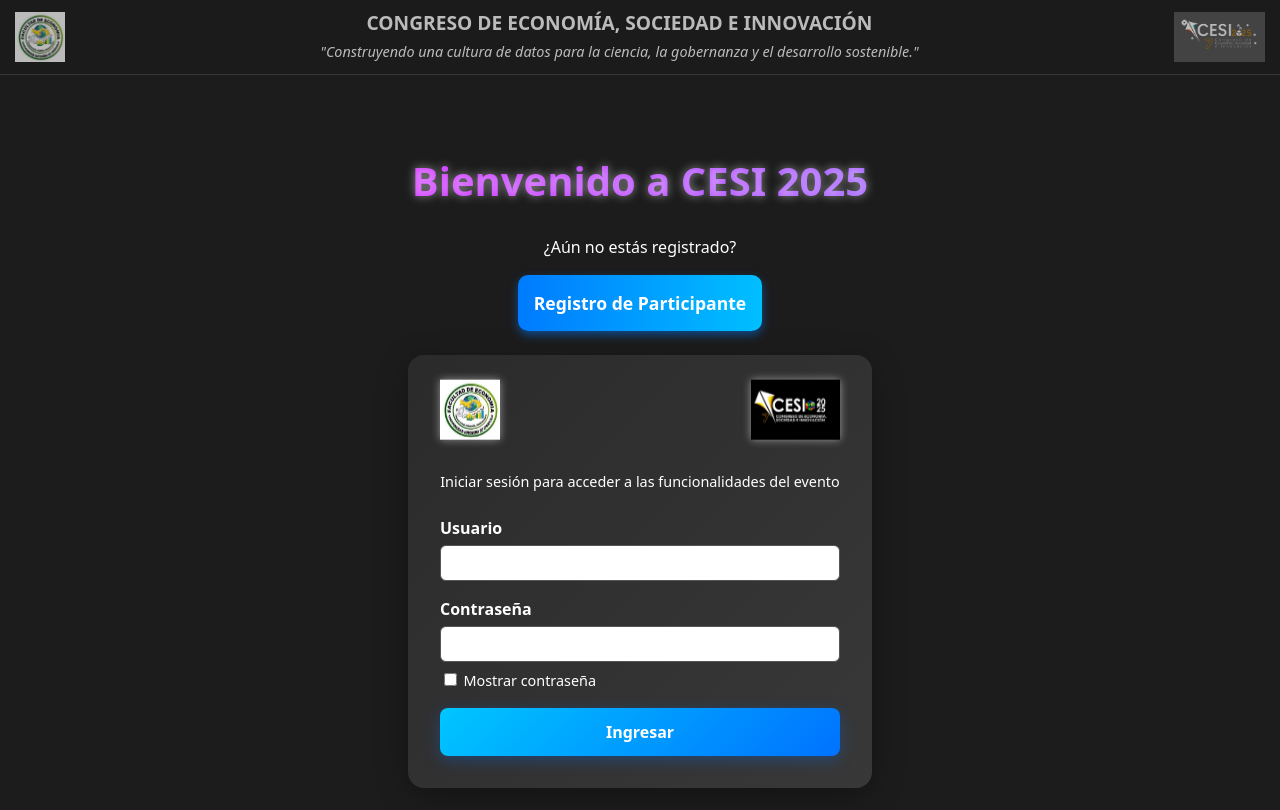
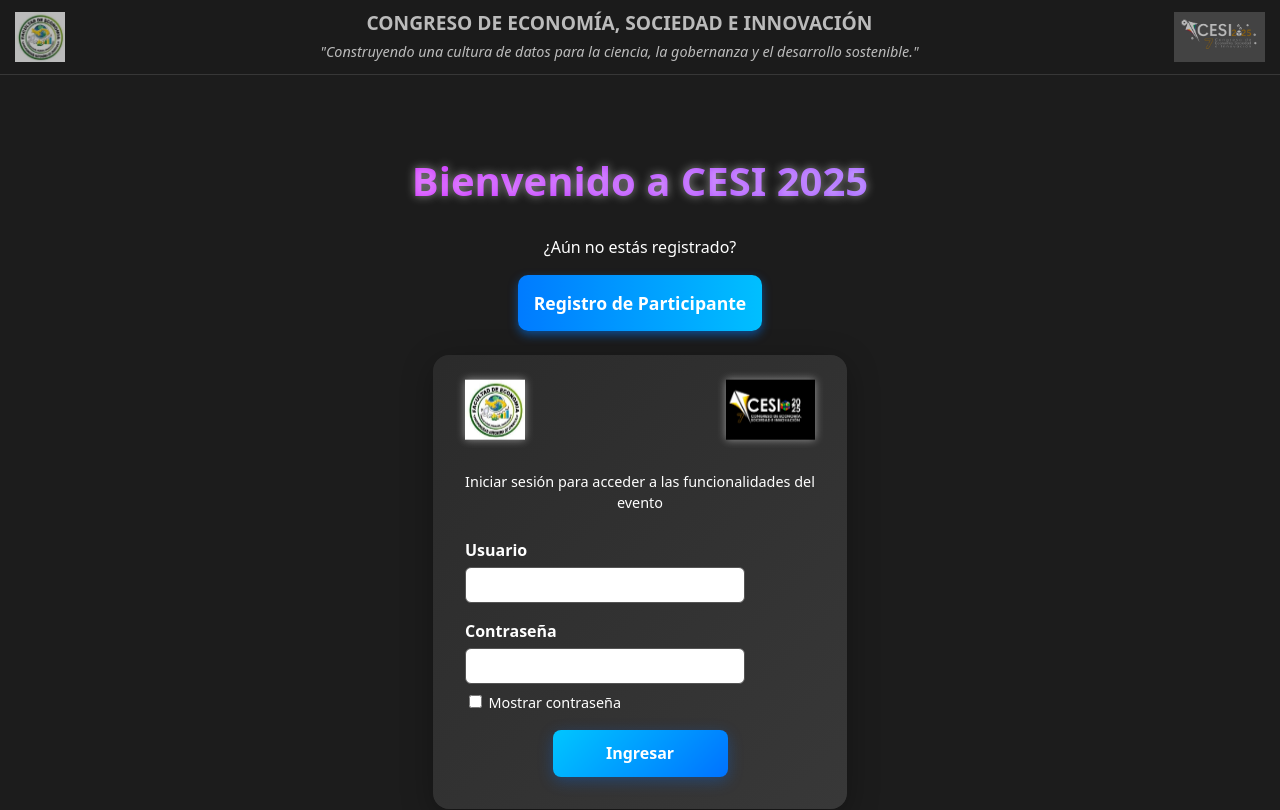
Before and after one commit to Informaticspro/cesi-asistencia, a React (Vite) app: page / in a window 1280 px wide. Shown: the top 810 px of the page. Built offline with nearby package versions, Linux system fonts and the light colour scheme; no server answers; the database is empty.

Commit message:
mejorando visualizacion2

```diff
--- a/src/Bienvenida.jsx
+++ b/src/Bienvenida.jsx
@@ -184,7 +184,7 @@ return (
     borderRadius: "16px",
     boxShadow: "0 8px 32px rgba(0,0,0,0.3)",
     width: "100%",
-    maxWidth: "400px",
+    maxWidth: "350px",
     backdropFilter: "blur(10px)",
     WebkitBackdropFilter: "blur(10px)",
   }}
@@ -269,7 +269,7 @@ onMouseOut={(e) => {
             onChange={(e) => setUsuario(e.target.value)}
             required
             style={{
-              width: "100%",
+              width: "80%",
               padding: "0.6rem",
               borderRadius: "6px",
               border: "1px solid #555",
@@ -297,7 +297,7 @@ onMouseOut={(e) => {
             onChange={(e) => setContrasena(e.target.value)}
             required
             style={{
-              width: "100%",
+              width: "80%",
               padding: "0.6rem",
               borderRadius: "6px",
               border: "1px solid #555",
@@ -344,7 +344,7 @@ onMouseOut={(e) => {
    <button
   type="submit"
   style={{
-    width: "100%",
+    width: "50%",
     padding: "0.8rem",
     background: "linear-gradient(135deg, #00c6ff, #0072ff)",
     color: "#fff",
@@ -355,6 +355,8 @@ onMouseOut={(e) => {
     cursor: "pointer",
     transition: "transform 0.2s ease, box-shadow 0.3s ease",
     boxShadow: "0 4px 15px rgba(0, 114, 255, 0.3)",
+    margin: "0 auto",
+    display: "block",  // para que el margin auto funcione bien
   }}
   onMouseOver={(e) => {
     e.currentTarget.style.transform = "scale(1.03)";
```
